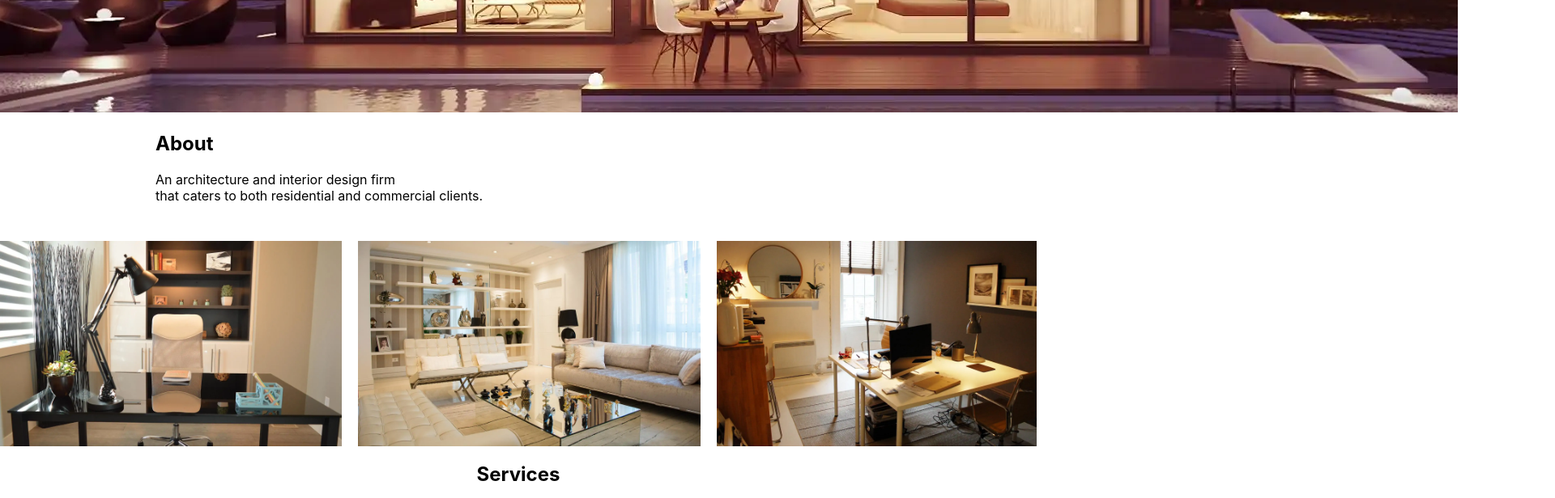
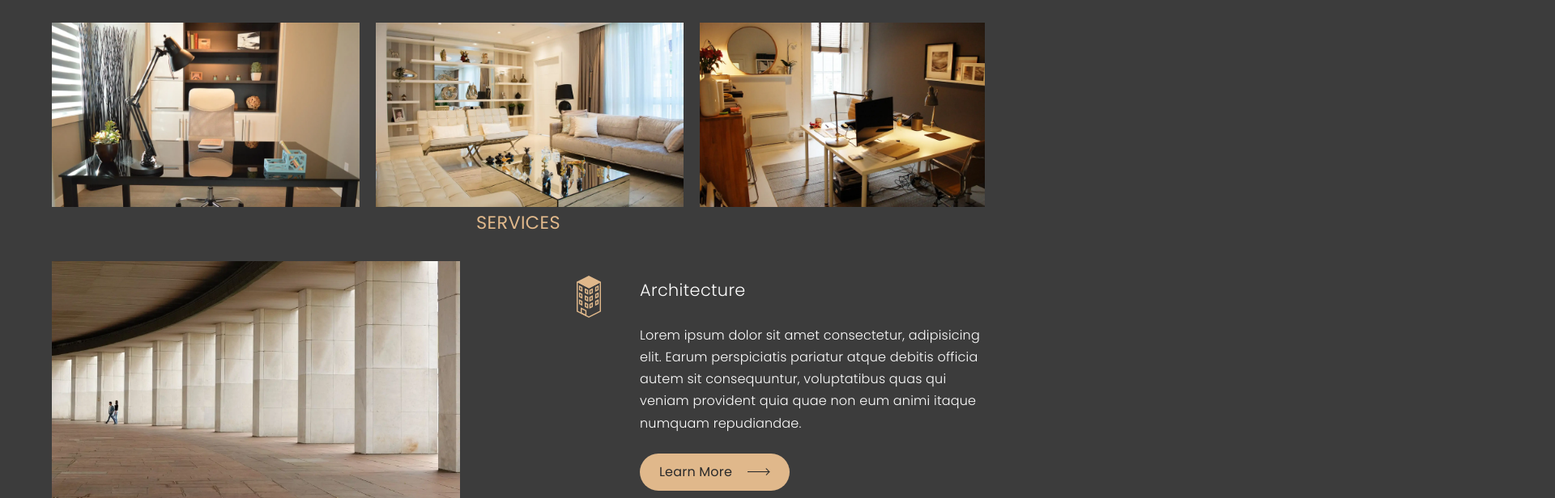
Before and after one commit to ghsiddhi/aov-studio, a React (Create React App) app: page / in a window 1280 px wide. Shown: the part 840-1456 px from the top of the page at 81% size, 1920 px wide, since content can reach past the window. Built offline with nearby package versions, Linux system fonts and the light colour scheme.

Commit message:
FIX: update index section styles

```diff
--- a/src/index.css
+++ b/src/index.css
@@ -1,13 +1,138 @@
-body {
-  margin: 0;
-  font-family: -apple-system, BlinkMacSystemFont, 'Segoe UI', 'Roboto', 'Oxygen',
-    'Ubuntu', 'Cantarell', 'Fira Sans', 'Droid Sans', 'Helvetica Neue',
-    sans-serif;
-  -webkit-font-smoothing: antialiased;
-  -moz-osx-font-smoothing: grayscale;
+*,
+*::before,
+*::after {
+  box-sizing: border-box;
 }
 
-code {
-  font-family: source-code-pro, Menlo, Monaco, Consolas, 'Courier New',
-    monospace;
+* {
+  margin: 0;
 }
+
+html,
+body {
+  height: 100%;
+}
+
+img,
+picture {
+  display: block;
+  max-width: 100%;
+}
+
+input {
+  font: inherit;
+}
+
+address {
+  font-style: normal;
+}
+
+html {
+  font-size: 100%;
+  --primary-bg-color: #3c3c3c;
+  --secondary-bg-color: #2a2a2a;
+  --text-color: #fff;
+  --accent-color: #e0b88b;
+  scroll-behavior: smooth;
+}
+
+body {
+  font: 300 1rem/1.7 "Poppins", sans-serif;
+  background-color: var(--primary-bg-color);
+  color: var(--text-color);
+  letter-spacing: 0.0125rem;
+  /* for the overlay */
+  position: relative;
+}
+
+h1,
+h2,
+h3,
+h4,
+section h2 + p {
+  letter-spacing: 0.025rem;
+}
+
+h1 {
+  font-size: 1.6rem;
+}
+
+h2 {
+  font-size: 1.4rem;
+  font-weight: 400;
+  color: var(--accent-color);
+  text-transform: uppercase;
+}
+
+h3 {
+  font-size: 1.3rem;
+  font-weight: 300;
+}
+
+h2 + p {
+  font-size: 1.4rem;
+  font-weight: 200;
+}
+
+h2,
+h2 + p,
+.slider-wrap .navigation {
+  margin-bottom: 1.8rem;
+}
+
+a {
+  color: inherit;
+  text-decoration: none;
+}
+
+.more-link {
+  background-color: var(--accent-color);
+  border-radius: 30px;
+  color: #2a2a2a;
+  font-weight: 400;
+  padding: 0.6rem 1.5rem;
+  display: inline-flex;
+  align-items: center;
+  gap: 1.2rem;
+  cursor: pointer;
+}
+
+.contained {
+  max-width: 90rem;
+  margin: 0 auto;
+  width: 90%;
+}
+
+main {
+  padding-bottom: 1.5rem;
+}
+
+main > * {
+  padding-top: 3rem;
+  padding-bottom: 3rem;
+}
+
+.overlay {
+  position: fixed;
+  top: 0;
+  left: 0;
+  right: 0;
+  height: 100%;
+  display: grid;
+  grid-template-columns: 1fr 4fr 4fr 1fr;
+  z-index: -1;
+}
+
+.overlay .col:not(:last-child) {
+  border-right: solid 1px rgba(236, 236, 236, 0.1);
+}
+
+.visually-hidden {
+  position: absolute;
+  clip: rect(1px, 1px, 1px, 1px);
+  border: 0;
+  padding: 0;
+  width: 1px;
+  height: 1px;
+  overflow: hidden;
+}
--- a/src/index.js
+++ b/src/index.js
@@ -1,17 +1,11 @@
-import React from 'react';
-import ReactDOM from 'react-dom/client';
-import './index.css';
-import App from './App';
-import reportWebVitals from './reportWebVitals';
+import React from "react";
+import ReactDOM from "react-dom/client";
+import App from "./App";
+import "./index.css";
 
-const root = ReactDOM.createRoot(document.getElementById('root'));
+const root = ReactDOM.createRoot(document.getElementById("root"));
 root.render(
   <React.StrictMode>
     <App />
   </React.StrictMode>
 );
-
-// If you want to start measuring performance in your app, pass a function
-// to log results (for example: reportWebVitals(console.log))
-// or send to an analytics endpoint. Learn more: https://bit.ly/CRA-vitals
-reportWebVitals();
```
